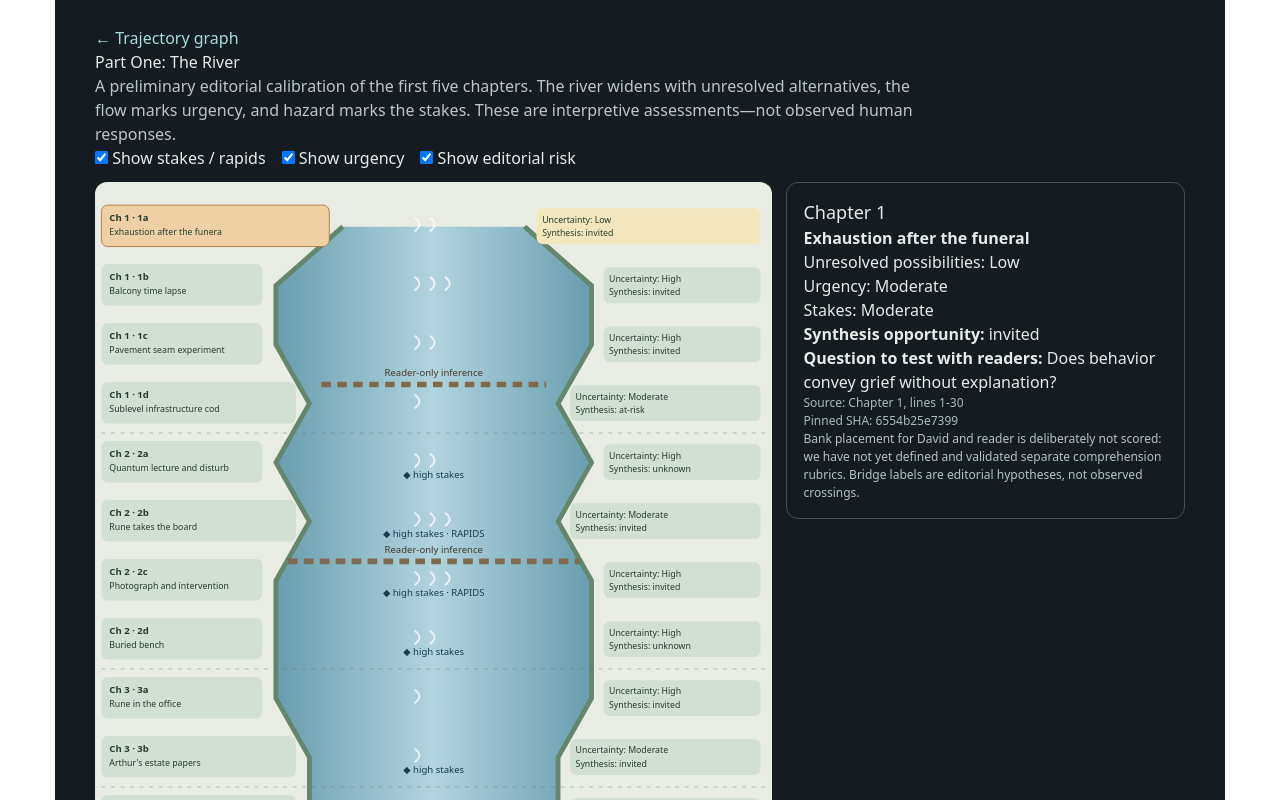
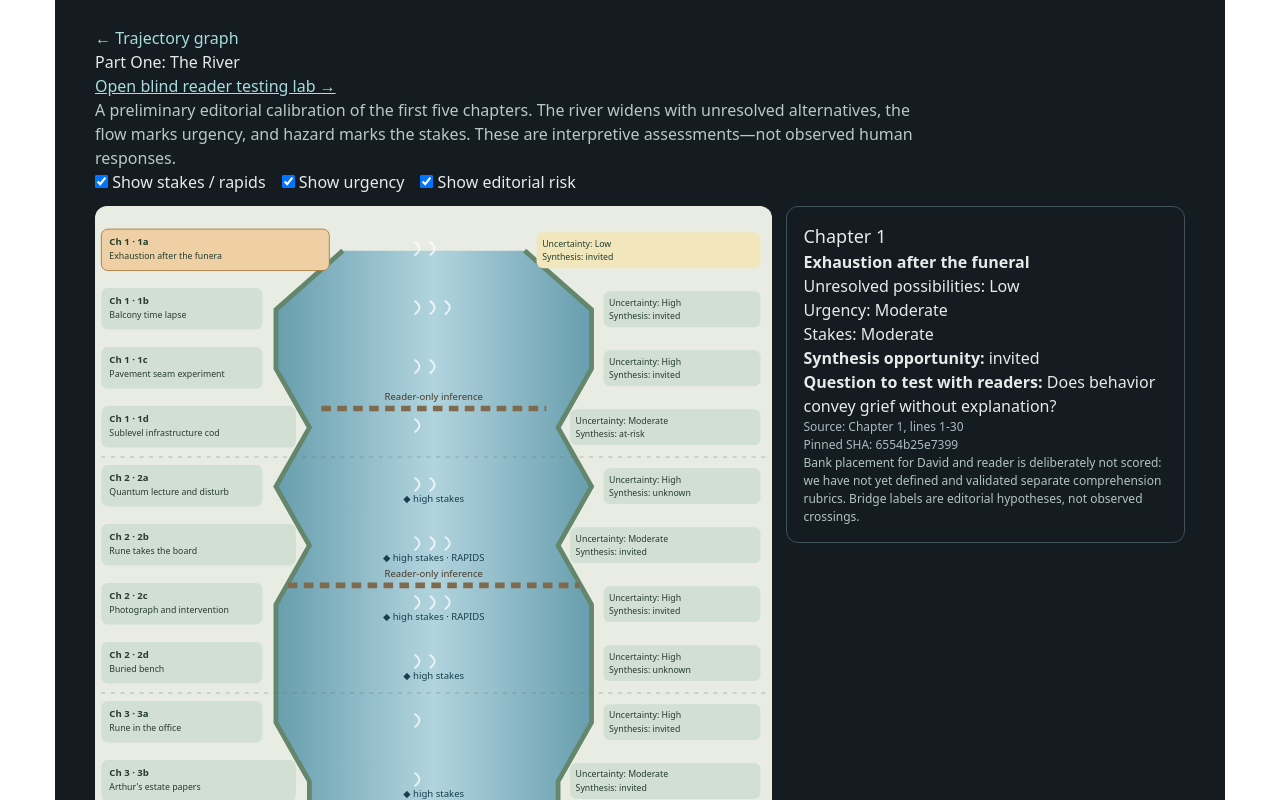
Before and after one commit to Gabrielmcp78/frontend, a Next.js app: page /reader-lab/part-one in a window 1280 px wide. Shown: the top 800 px of the page. Built offline with nearby package versions, Linux system fonts and the light colour scheme.

Commit message:
feat: link river map to independent blind reader lab

```diff
--- a/app/reader-lab/part-one/page.tsx
+++ b/app/reader-lab/part-one/page.tsx
@@ -18,6 +18,7 @@ export default function PartOneRiverPage(){
  return <main style={{maxWidth:1170,margin:"0 auto",padding:"26px clamp(12px,4vw,40px)",fontFamily:"system-ui, sans-serif",color:"#e5ebe8",background:"#141c22",minHeight:"100vh"}}>
    <nav><Link href="/reader-lab" style={{color:"#a7dbdc"}}>← Trajectory graph</Link></nav>
    <h1>Part One: The River</h1>
+   <p><Link href="/reader-lab/testing" style={{color:"#a7dbdc",textDecoration:"underline"}}>Open blind reader testing lab →</Link></p>
    <p style={{maxWidth:850,color:"#b9c7c8"}}>A preliminary editorial calibration of the first five chapters. The river widens with unresolved alternatives, the flow marks urgency, and hazard marks the stakes. These are interpretive assessments—not observed human responses.</p>
    <div style={{display:"flex",gap:16,flexWrap:"wrap",marginBottom:12}}>
      <label><input type="checkbox" checked={showStakes} onChange={e=>setShowStakes(e.target.checked)}/> Show stakes / rapids</label>
```
